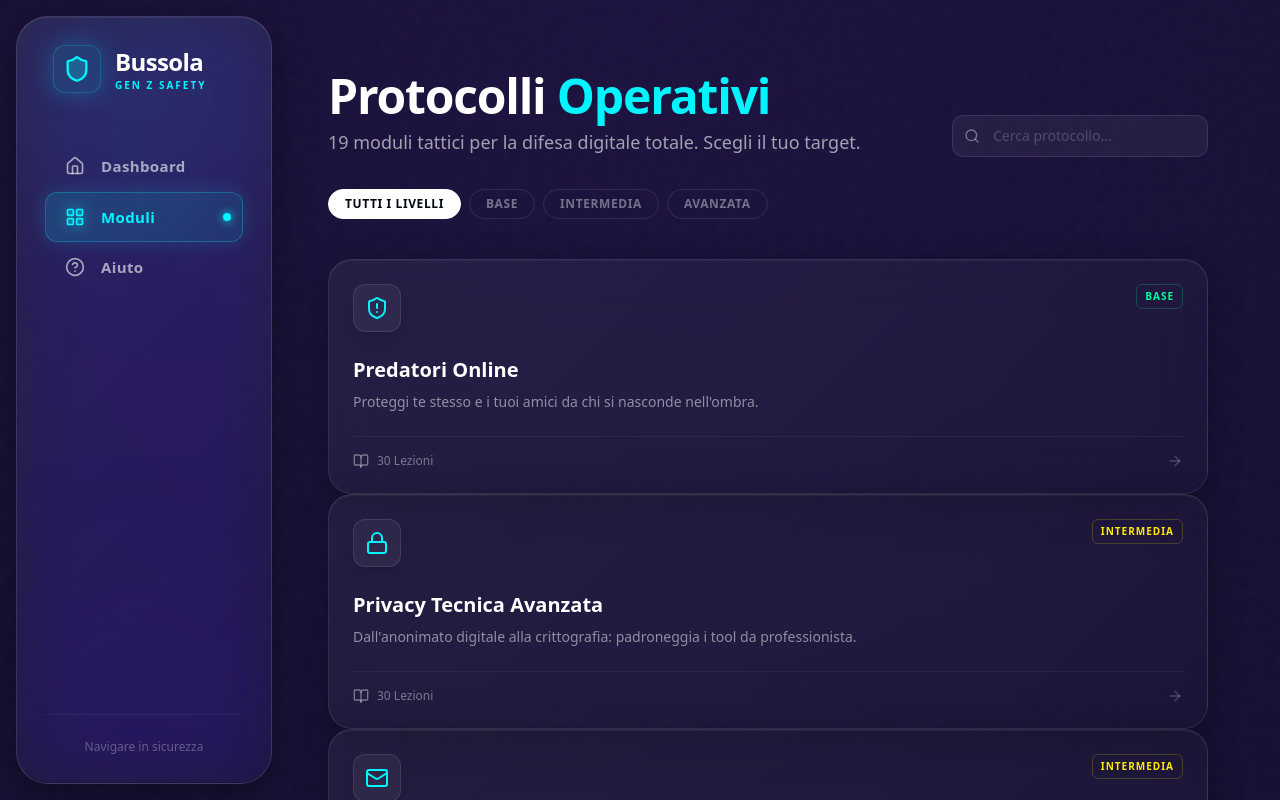
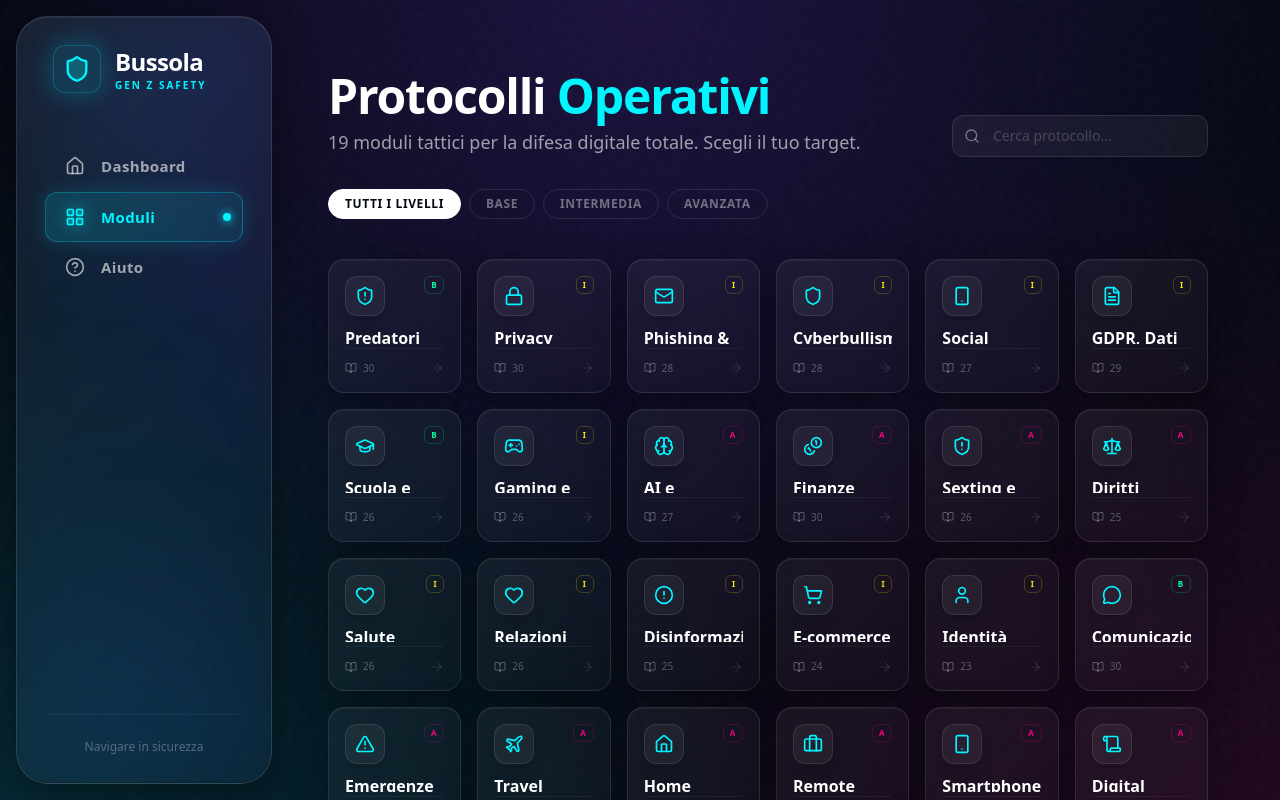
Before and after one commit to ajdohaxhia/busssola, a Next.js app: page /moduli in a window 1280 px wide. Shown: the top 800 px of the page. Built offline with nearby package versions, Linux system fonts and the light colour scheme.

Commit message:
style: make module cards square and more compact for better density

```diff
--- a/src/app/moduli/page.tsx
+++ b/src/app/moduli/page.tsx
@@ -19,48 +19,48 @@ const ModuleCard = memo(({ module, index, progress }: { module: ModuleMetadata,
             animate={{ opacity: 1, y: 0 }}
             transition={{
                 duration: 0.3,
-                delay: Math.min(index * 0.03, 0.3),
+                delay: Math.min(index * 0.02, 0.3),
                 ease: "easeOut"
             }}
             className={cn(
-                "glass-card rounded-[1.5rem] p-0 overflow-hidden group flex flex-col",
-                "col-span-1 md:col-span-1 lg:col-span-4"
+                "glass-card rounded-2xl p-0 overflow-hidden group flex flex-col aspect-square",
+                "col-span-1"
             )}
         >
-            <Link href={`/moduli/${module.id}`} className="flex-1 flex flex-col relative p-6 h-full">
+            <Link href={`/moduli/${module.id}`} className="flex-1 flex flex-col relative p-4 h-full">
                 <div className="absolute inset-0 bg-gradient-to-br from-neon-cyan/5 to-transparent opacity-0 group-hover:opacity-100 transition-opacity duration-500" />
 
                 <div className="relative z-10 flex flex-col h-full">
-                    <div className="flex justify-between items-start mb-6">
+                    <div className="flex justify-between items-start mb-3">
                         <div className={cn(
-                            "w-12 h-12 rounded-xl flex items-center justify-center transition-transform group-hover:scale-110 shadow-lg",
+                            "w-10 h-10 rounded-xl flex items-center justify-center transition-transform group-hover:scale-110 shadow-lg",
                             "bg-white/5 text-neon-cyan border border-white/10"
                         )}>
-                            <IconComponent className="w-6 h-6" />
+                            <IconComponent className="w-5 h-5" />
                         </div>
 
                         <span className={cn(
-                            "text-[10px] font-bold uppercase tracking-widest px-2 py-1 rounded-md border",
+                            "text-[8px] font-bold uppercase tracking-widest px-1.5 py-0.5 rounded-md border",
                             module.difficulty === 'base' ? 'text-neon-green border-neon-green/20' :
                                 module.difficulty === 'intermedia' ? 'text-neon-yellow border-neon-yellow/20' : 'text-neon-pink border-neon-pink/20'
                         )}>
-                            {module.difficulty}
+                            {module.difficulty[0]}
                         </span>
                     </div>
 
-                    <h2 className="text-xl font-display font-bold mb-2 group-hover:text-neon-cyan transition-colors">{module.title}</h2>
-                    <p className="text-white/50 text-sm line-clamp-2 mb-6">{module.subtitle}</p>
+                    <h2 className="text-sm md:text-base font-display font-bold mb-1 line-clamp-2 group-hover:text-neon-cyan transition-colors leading-tight">{module.title}</h2>
+                    <p className="hidden xs:block text-white/40 text-[10px] line-clamp-2 mb-2 leading-tight">{module.subtitle}</p>
 
-                    <div className="mt-auto flex items-center justify-between pt-4 border-t border-white/5">
-                        <div className="flex items-center gap-2 text-xs font-medium text-white/40">
-                            <Icons.BookOpen className="w-4 h-4" />
-                            {module.lessonCount} Lezioni
+                    <div className="mt-auto flex items-center justify-between pt-3 border-t border-white/5">
+                        <div className="flex items-center gap-1.5 text-[10px] font-medium text-white/30">
+                            <Icons.BookOpen className="w-3 h-3" />
+                            {module.lessonCount}
                         </div>
 
                         {progress?.completed ? (
-                            <Icons.CheckCircle2 className="w-5 h-5 text-neon-green" />
+                            <Icons.CheckCircle2 className="w-4 h-4 text-neon-green" />
                         ) : (
-                            <ArrowIcon className="w-4 h-4 text-white/20 group-hover:text-white transition-colors" />
+                            <ArrowIcon className="w-3.5 h-3.5 text-white/10 group-hover:text-white transition-colors" />
                         )}
                     </div>
                 </div>
@@ -131,7 +131,7 @@ export default function ModulesPage() {
             </div>
 
             {/* Modules Grid */}
-            <div className="bento-grid gap-6">
+            <div className="grid grid-cols-2 sm:grid-cols-3 md:grid-cols-4 lg:grid-cols-5 xl:grid-cols-6 gap-4">
                 {filteredModules.length > 0 ? (
                     filteredModules.map((module, index: number) => (
                         <ModuleCard
```
